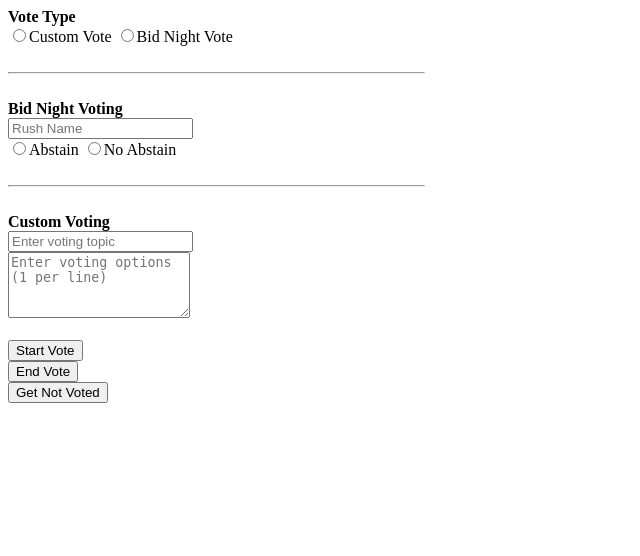
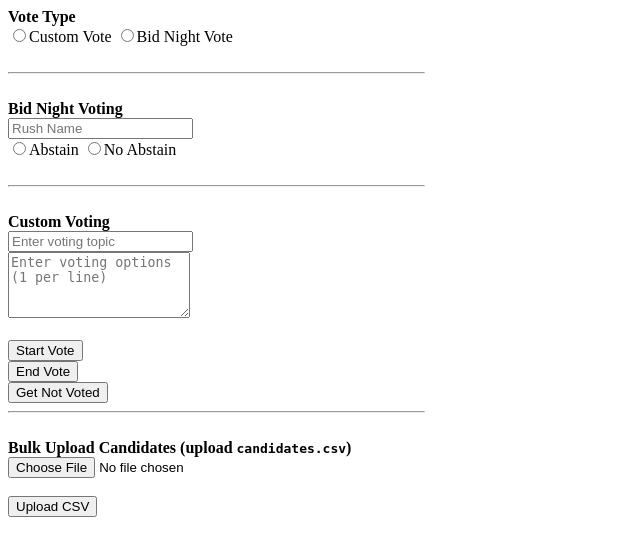
Before and after one commit to AKPsi-OT/akpsi_vote_server, a Flask app: template templates/admin.html in a window 1280 px wide. Shown: the top 556 px of the page, without its empty margins (0-640 px from the left). Run offline with Flask 2, Linux system fonts and the light colour scheme; the template is opened without the code that fills it, so the values that code supplies are empty; some libraries are stand-ins or nearby versions.

Commit message:
Update admin.html

```diff
--- a/templates/admin.html
+++ b/templates/admin.html
@@ -106,6 +106,14 @@
                     <form id="names">
                         <input type="submit" value="Get Not Voted">
                     </form>
+                    <!-- CSV Upload Form -->
+                    <hr><br>
+                    <form id="upload_csv" enctype="multipart/form-data" method="post">
+                        <label><b>Bulk Upload Candidates (upload <code>candidates.csv</code>)</b></label><br>
+                        <input type="file" name="file" accept=".csv" required><br><br>
+                        <input type="submit" value="Upload CSV">
+                    </form>
+                    <!--end-->
                 </div>
 
                 <div id="c2" style="width: 33%; display: table-cell;overflow-y: scroll;"></div>
```
